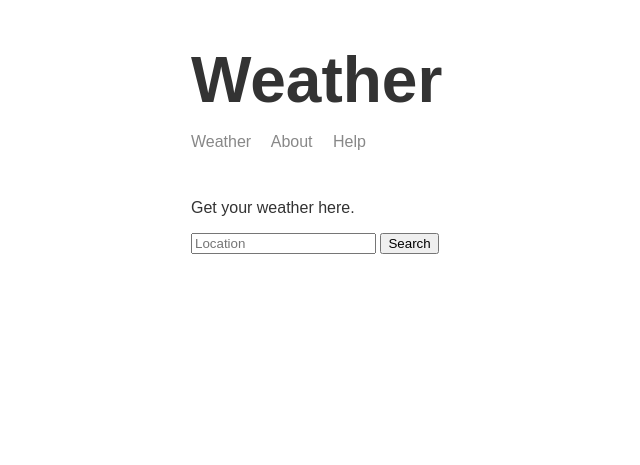
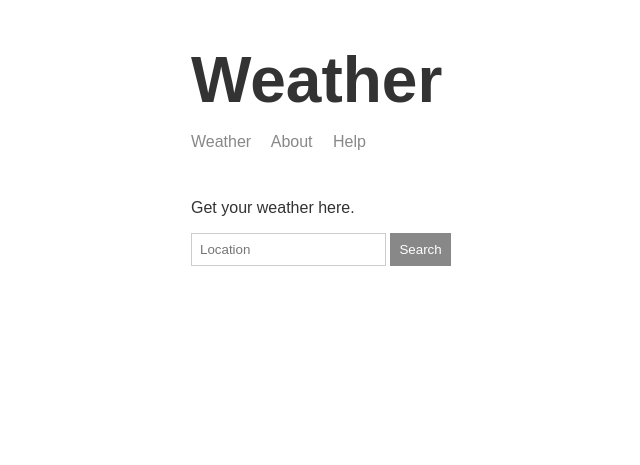
Before and after one commit to Henrique-mazzoleni/web-server, a Node server app: page / in a window 1280 px wide. Shown: the top 465 px of the page, without its empty margins (124-764 px from the left). Run offline with Node 20, Linux system fonts and the light colour scheme; some libraries are stand-ins or nearby versions.

Commit message:
added final styling and functionality

```diff
--- a/public/css/style.css
+++ b/public/css/style.css
@@ -40,3 +40,16 @@ header a {
 .portrait {
   width: 250px;
 }
+
+input {
+  border: 1px solid #ccc;
+  padding: 8px;
+}
+
+button {
+  cursor: pointer;
+  border: 1px solid #888;
+  background: #888;
+  color: #fff;
+  padding: 8px;
+}
--- a/templates/views/index.hbs
+++ b/templates/views/index.hbs
@@ -15,6 +15,8 @@
         <input placeholder="Location">
         <button>Search</button>
       </form>
+      <p id="message-1"></p>
+      <p id="message-2"></p>
     </div>
     {{>footer}}
     <script src="/js/app.js"></script>
```
Also changed, not shown: public/js/app.js.
